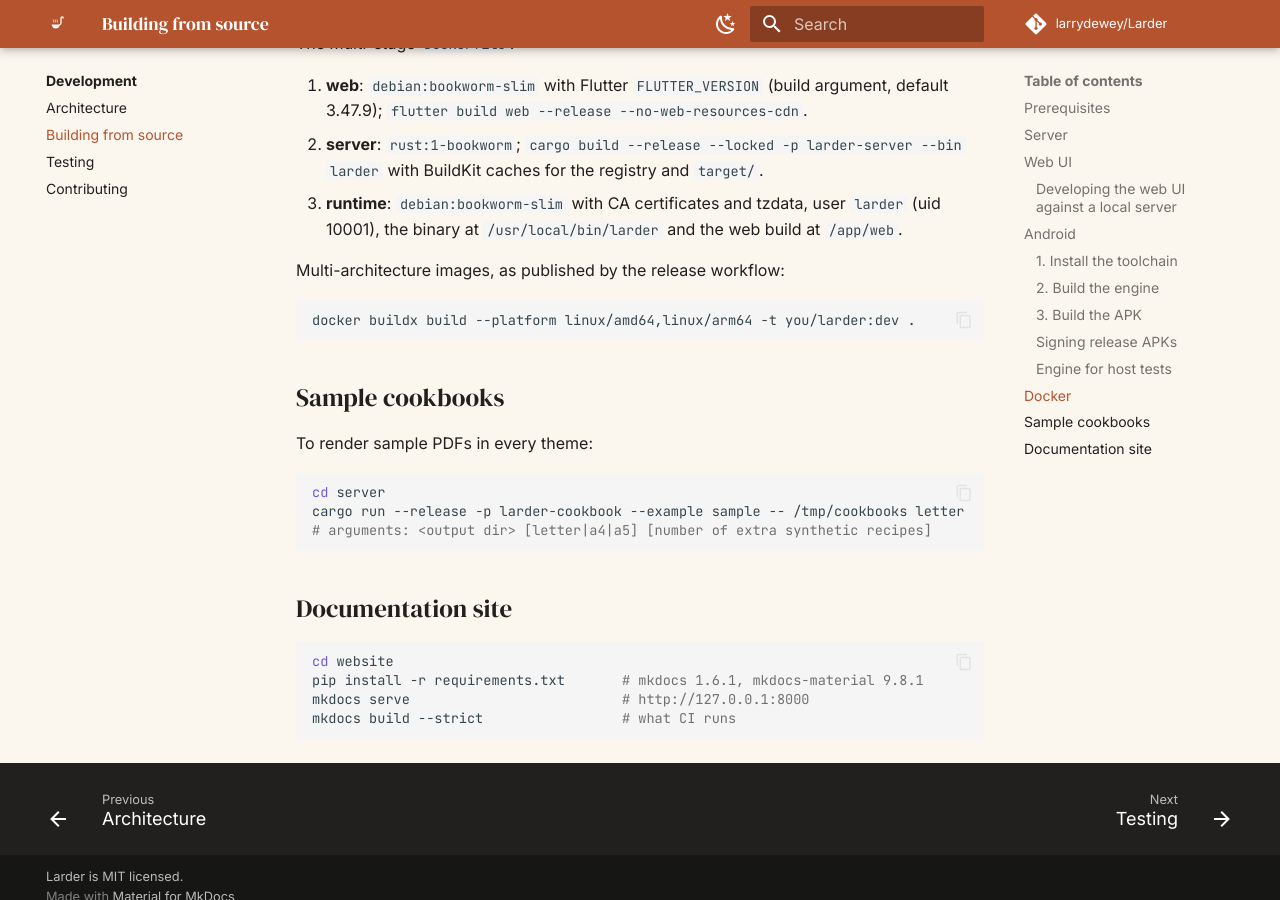
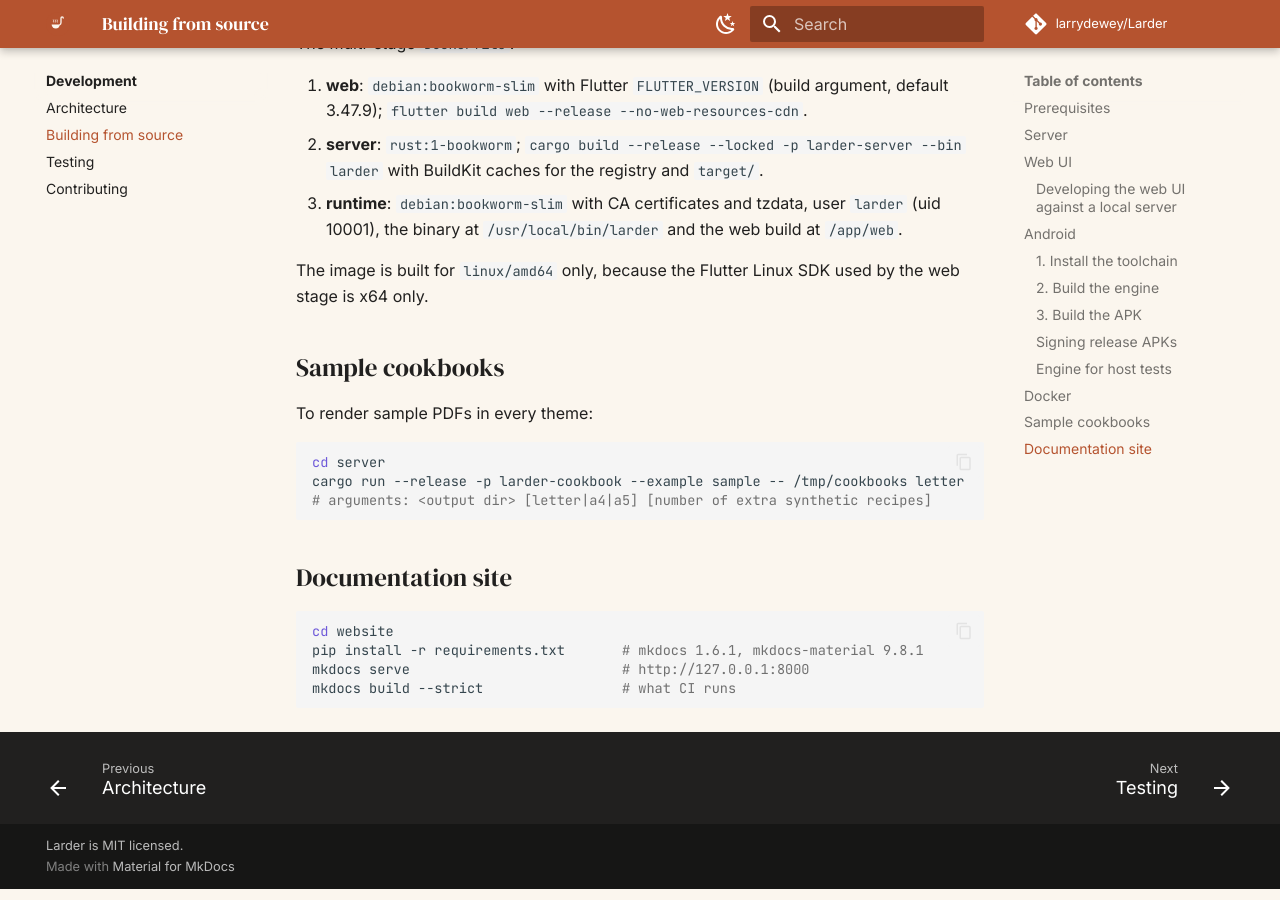
Before and after one commit to larrydewey/Larder, an MkDocs documentation site: the page built from website/docs/development/building.md, in a window 1280 px wide and 900 px high, scrolled down 3895 px. Built offline with MkDocs 1.6.1 and Material for MkDocs 9.7.7, drawn with Linux system fonts in a browser that asks for light colours; comment, search, counter and statistics services are not loaded.

Commit message:
Publish the server image for amd64 only and release 0.1.1 (#4)
* Fix the arm64 image build and test both architectures in CI

The Flutter Linux SDK is x64 only, so the web stage failed under arm64 emulation
and the v0.1.0 image was never published. Build that stage on the build platform,
since its output does not depend on the target. CI only built amd64, so it now
builds the same platforms as the release workflow.

* Release 0.1.1

* Update Cargo.lock for 0.1.1

* Publish the server image for amd64 only

The Flutter Linux SDK is x64 only, so the web stage cannot run under arm64 emulation
and the v0.1.0 image was never published. Nothing we run needs an arm64 image, so drop
it from the release workflow and the docs. Android arm64 APKs are not affected.

````diff
--- a/website/docs/development/building.md
+++ b/website/docs/development/building.md
@@ -173,11 +173,8 @@ The multi-stage `Dockerfile`:
 3. **runtime**: `debian:bookworm-slim` with CA certificates and tzdata, user `larder`
    (uid 10001), the binary at `/usr/local/bin/larder` and the web build at `/app/web`.
 
-Multi-architecture images, as published by the release workflow:
-
-```bash
-docker buildx build --platform linux/amd64,linux/arm64 -t you/larder:dev .
-```
+The image is built for `linux/amd64` only, because the Flutter Linux SDK used by the web stage
+is x64 only.
 
 ## Sample cookbooks
 
````
Also changed, not shown: website/docs/admin/docker.md (+1 -1 lines), website/docs/development/testing.md (+1 -1 lines), website/docs/getting-started/choosing.md (+3 -2 lines), website/docs/getting-started/server.md (+1 -1 lines), 4 other files.
